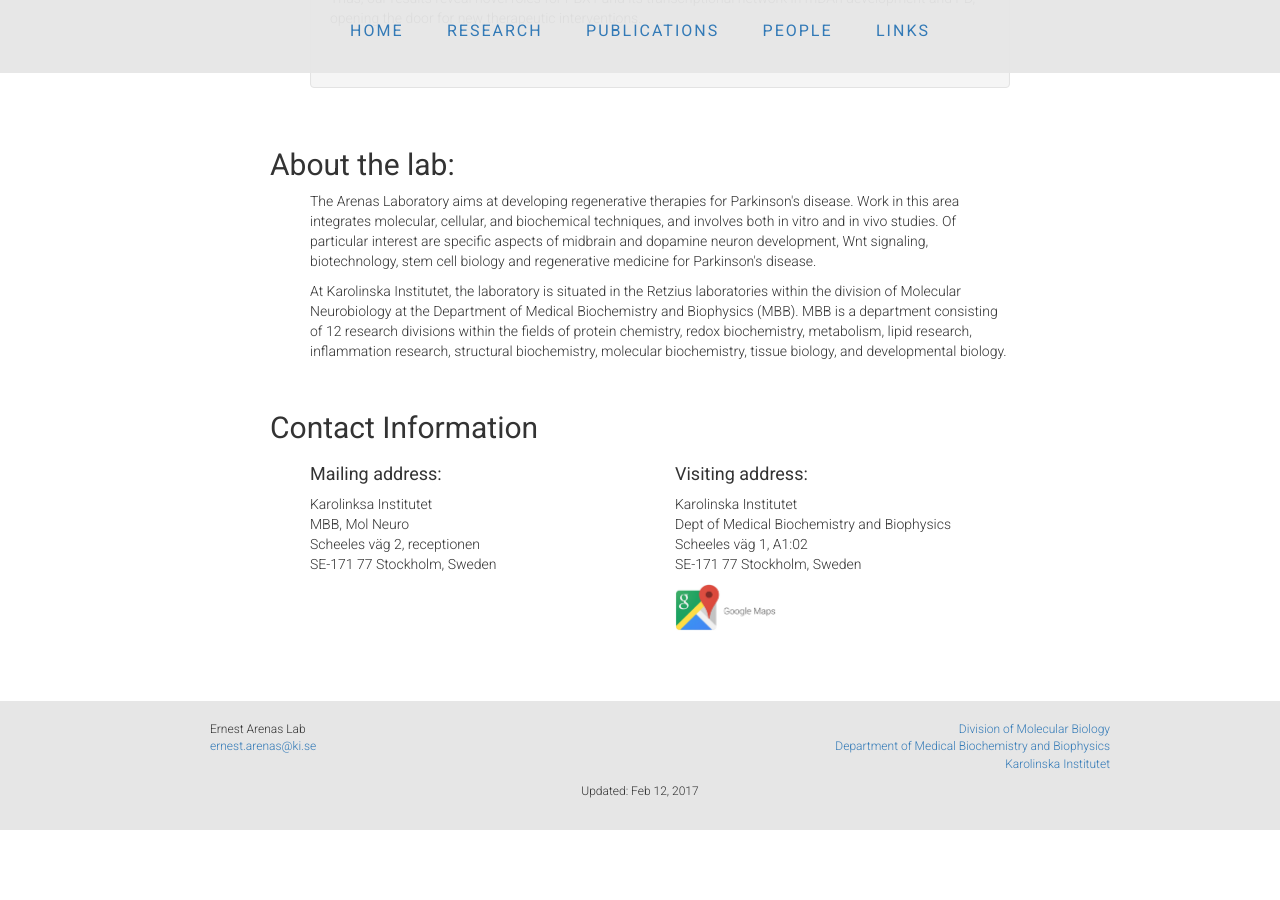
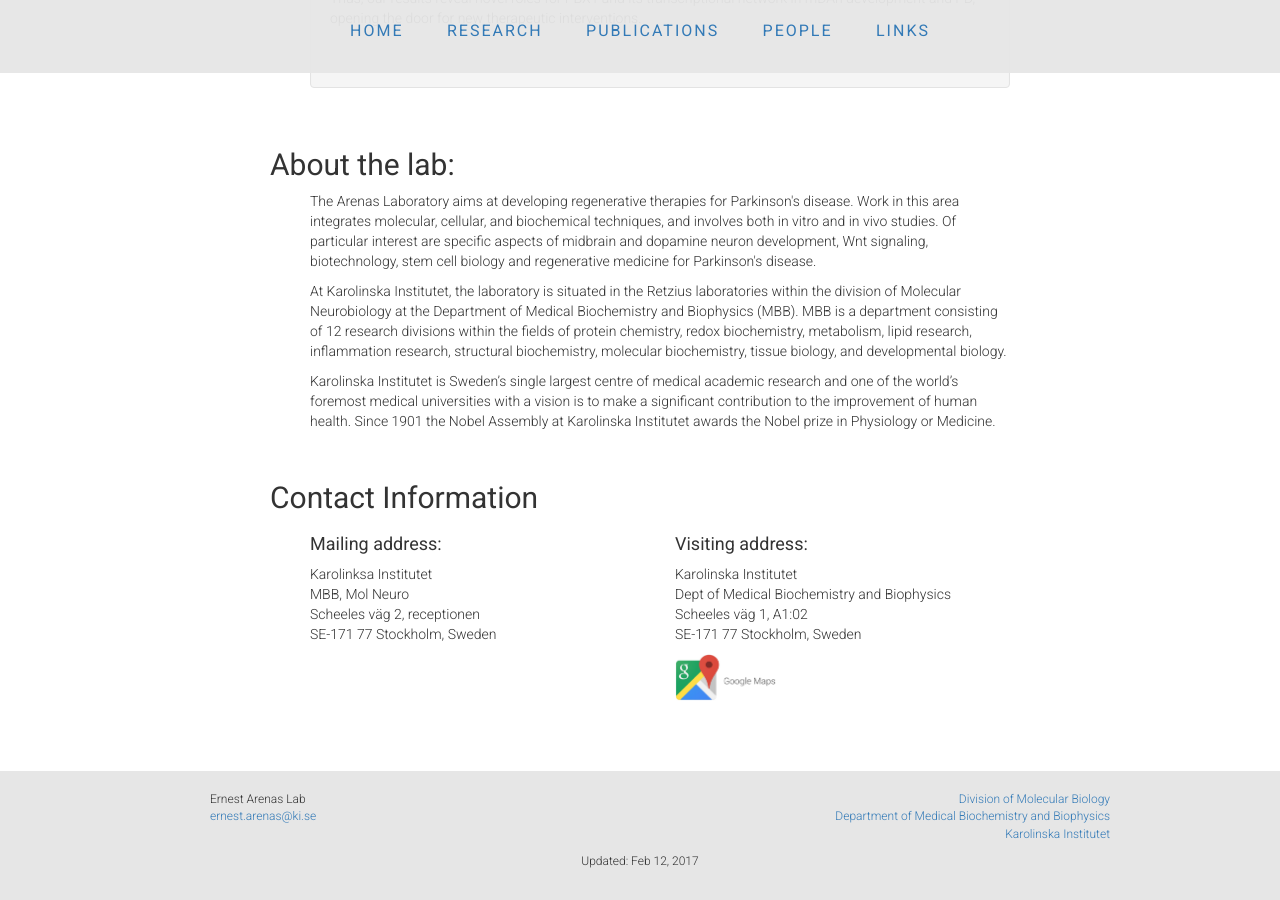
Before and after one commit to ArenasLab/arenaslab.github.io, a Jekyll site: the page index.html, which Jekyll copies as it is, in a window 1280 px wide and 900 px high, scrolled down 1788 px. Built offline with Jekyll 4.4.1, drawn with Linux system fonts in a browser that asks for light colours; before the commit the page ends 2618 px from its top, so only the background shows below that.

Commit message:
Update index.html

```diff
--- a/index.html
+++ b/index.html
@@ -140,6 +140,10 @@
 		    at the Department of Medical Biochemistry and Biophysics (MBB). MBB is a department consisting of 12 research divisions
 		    within the fields of protein chemistry, redox biochemistry, metabolism, lipid research, inflammation research, structural
 		    biochemistry, molecular biochemistry, tissue biology, and developmental biology. </p>
+            <p>Karolinska Institutet is Sweden’s single largest centre of medical academic research and one of the world’s foremost medical
+		    universities with a vision is to make a significant contribution to the improvement of human health. Since 1901 the
+		    Nobel Assembly at Karolinska Institutet awards the Nobel prize in Physiology or Medicine.
+	    </p>
 	  </ul>
         </div>
 
```
